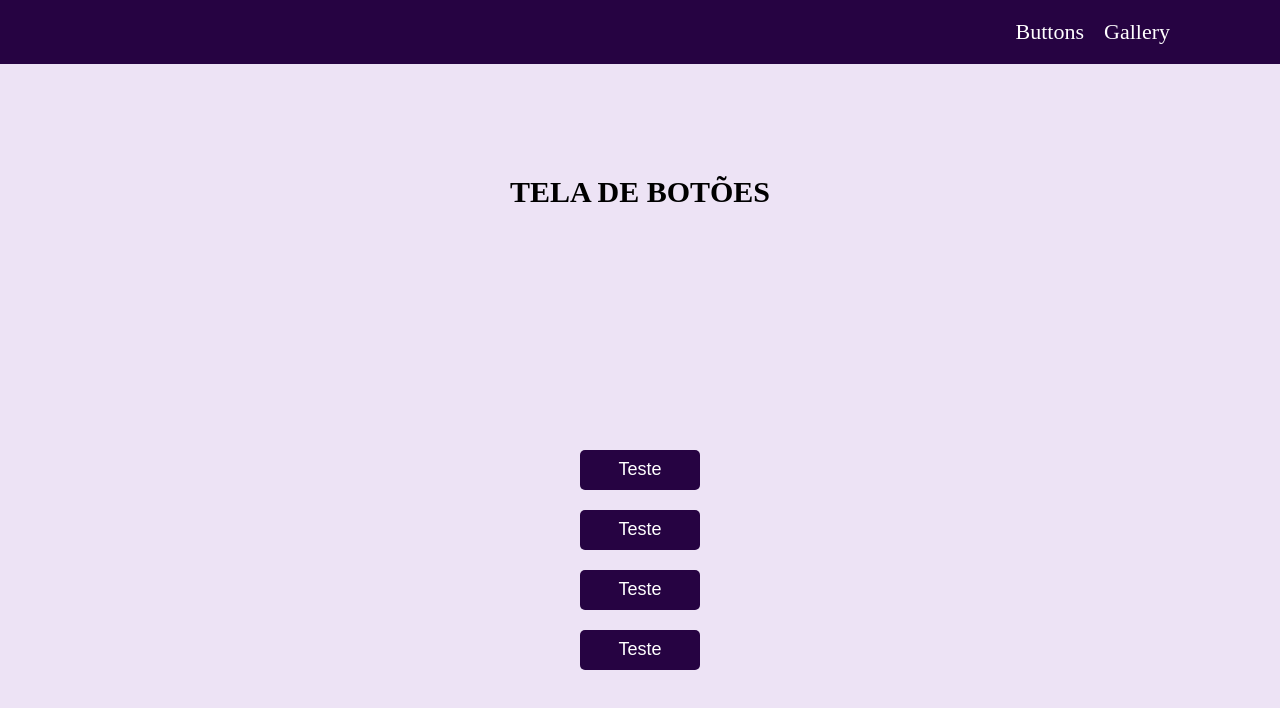
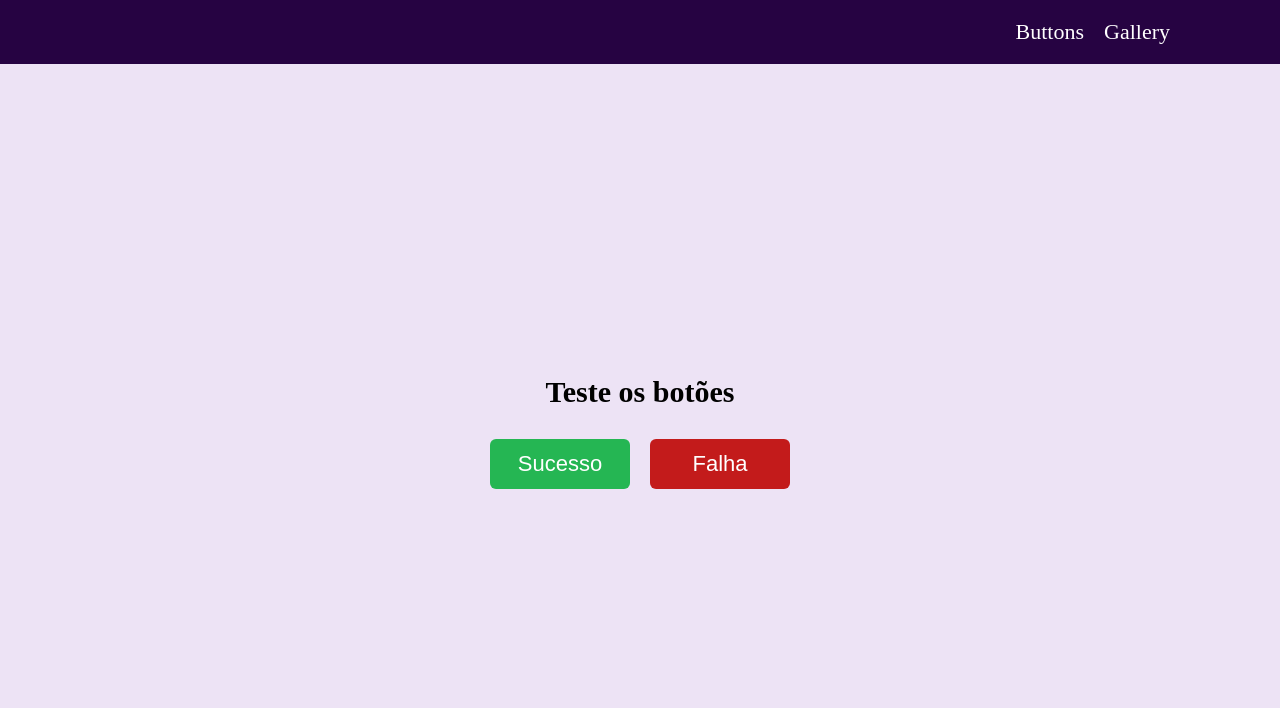
Before and after one commit to ovinidev/React-custom-hooks, a React (Create React App) app in the folder project/: page / in a window 1280 px wide. Shown: the top 708 px of the page. Built offline with nearby package versions, Linux system fonts and the light colour scheme.

Commit message:
Adding modal

```diff
--- a/project/src/App.tsx
+++ b/project/src/App.tsx
@@ -1,6 +1,7 @@
 import { Header } from "./components/Header";
 import { BrowserRouter as Router, Link } from 'react-router-dom'
-import Routes from './routes'
+import MainRoutes from './routes'
+
 
 function App() {
 
@@ -11,7 +12,8 @@ function App() {
         <Link to="gallery">Gallery</Link>
       </Header>
 
-      <Routes />
+      <MainRoutes />
+
     </Router>
   );
 }
--- a/project/src/components/Button/index.tsx
+++ b/project/src/components/Button/index.tsx
@@ -1,13 +1,14 @@
 import { Container } from './styles';
 
 type Props = {
-  text: string;
+  text?: string;
   onClick?: () => void;
+  color?: string;
 }
 
-export const Button = ({ text, onClick }: Props) => {
+export const Button = ({ text, onClick, color }: Props) => {
   return (
-    <Container onClick={onClick}>
+    <Container onClick={onClick} style={{ background: color}}>
       {text}
     </Container>
   );
--- a/project/src/components/Button/styles.ts
+++ b/project/src/components/Button/styles.ts
@@ -1,15 +1,14 @@
 import styled from 'styled-components';
 
 export const Container = styled.button`
-  height: 4rem;
-  width: 12rem;
-  margin: 2rem 0;
+  height: 5rem;
+  width: 14rem;
 
   border: none;
-  border-radius: 5px;
+  border-radius: 6px;
   color: #ffffff;
-  font-size: 1.8rem;
-  background-color: #260342;
+  font-size: 2.2rem;
+  background-color: color;
 
   display: flex;
   align-items: center;
--- /dev/null
+++ b/project/src/components/Modal/index.tsx
@@ -0,0 +1,29 @@
+import { ReactNode } from 'react';
+import { Container} from './styles';
+
+type Props = {
+  marginVertical: string;
+  marginHorizontal: string;
+  background: string;
+  children?: ReactNode;
+}
+
+export const Modal = (
+  { marginVertical,
+    marginHorizontal,
+    background,
+    children,
+  }: Props) => {
+
+  return (
+    <Container style={{
+      top: marginVertical,
+      left: marginHorizontal,
+      right: marginHorizontal,
+      bottom: marginVertical,
+      background: background,
+    }}>
+      {children}
+    </Container>
+  );
+};
--- /dev/null
+++ b/project/src/components/Modal/styles.ts
@@ -0,0 +1,12 @@
+import styled from 'styled-components';
+
+export const Container = styled.div`
+	position: absolute;
+	box-shadow: 10px 6px 15px rgba(0, 0, 0, 0.3);
+
+	display: flex;
+	flex-direction: column;
+	justify-content: center;
+	align-items: center;
+
+`;
--- a/project/src/components/Photo/styles.ts
+++ b/project/src/components/Photo/styles.ts
@@ -3,4 +3,6 @@ import styled from 'styled-components';
 export const Image = styled.img`
   height: 200px;
   width: 350px;
+
+  cursor: pointer;
 `;
--- a/project/src/pages/Buttons/index.tsx
+++ b/project/src/pages/Buttons/index.tsx
@@ -1,18 +1,16 @@
 import { Button } from '../../components/Button';
-import { Container } from './styles';
+import { Container, Content } from './styles';
 
 export default function Buttons() {
 
   return (
     <Container>
-      <h1>TELA DE BOTÕES</h1>
+      <h1>Teste os botões</h1>
 
-      <div>
-        <Button text={"Teste"} />
-        <Button text={"Teste"} />
-        <Button text={"Teste"} />
-        <Button text={"Teste"} />
-      </div>
+      <Content>
+        <Button text={"Sucesso"} color={"#25B653"}/>
+        <Button text={"Falha"} color={"#C31B1B"}/>
+      </Content>
     </Container>
   );
 };
--- a/project/src/pages/Buttons/styles.ts
+++ b/project/src/pages/Buttons/styles.ts
@@ -1,9 +1,9 @@
 import styled from 'styled-components';
 
-export const Container = styled.nav`
+export const Container = styled.div`
   display: flex;
   align-items: center;
-  justify-content: space-around;
+  justify-content: center;
   flex-direction: column;
 
   background: #EDE3F5;
@@ -11,6 +11,13 @@ export const Container = styled.nav`
 
   h1 {
     font-size: 3rem;
+    margin-bottom: 3rem;
   }
 
 `;
+
+export const Content = styled.div`
+  display: grid;
+  grid-template-columns: repeat(2, 1fr);
+  gap: 2rem;
+`;
--- a/project/src/pages/ImagesGalley/index.tsx
+++ b/project/src/pages/ImagesGalley/index.tsx
@@ -1,11 +1,13 @@
 import { Photo } from '../../components/Photo';
 import { Container, Grid } from './styles';
+import { Modal } from "../../components/Modal";
+import { Button } from "../../components/Button";
 
 export default function ImagesGallery() {
 
   return (
     <Container>
-      <h1>Galeria DE IMAGENS</h1>
+      <h1>Teste as imagens</h1>
 
       <Grid>
         <Photo url={"https://cdn.folhape.com.br/img/pc/1100/1/dn_arquivo/2021/10/000-9pz83w.jpg"} />
@@ -15,6 +17,16 @@ export default function ImagesGallery() {
         <Photo url={"https://eu-images.contentstack.com/v3/assets/bltcc7a7ffd2fbf71f5/blt75ce76a9db0cc610/60dc07df5543520fcbc3c25c/f93c6725435df589a5df04fad3da301c3762536d.jpg?auto=webp&fit=crop&format=jpg&quality=100"} />
         <Photo url={"https://static-wp-tor15-prd.torcedores.com/wp-content/uploads/2021/05/barcelona_messi.jpg"} />
       </Grid>
+
+      <Modal
+        marginVertical={"300px"}
+        marginHorizontal={"200px"}
+        background={"#A16BDD"}
+      >
+        <h1>oiiii</h1>
+        <p>oiiiioiiiioiiiioiiiioiiiioiiiioiiiioiiiioiiiioiiiioiiiioiiiioiiiioiiiioiiiioiiiioiiii</p>
+        <Button text={"Teste"} color={"red"}/>
+      </Modal>
     </Container>
   );
 };
--- a/project/src/pages/ImagesGalley/styles.ts
+++ b/project/src/pages/ImagesGalley/styles.ts
@@ -1,6 +1,6 @@
 import styled from 'styled-components';
 
-export const Container = styled.nav`
+export const Container = styled.div`
   display: flex;
   align-items: center;
   justify-content: center;
@@ -13,9 +13,10 @@ export const Container = styled.nav`
     font-size: 3rem;
     margin-bottom: 5rem;
   }
+
 `;
 
-export const Grid = styled.nav`
+export const Grid = styled.div`
   display: grid;
   grid-template-columns: repeat(2, 1fr);
   gap: 2rem;
--- a/project/src/routes.js
+++ b/project/src/routes.js
@@ -1,4 +1,3 @@
-import React from 'react';
 import {
   Routes,
   Route
```
